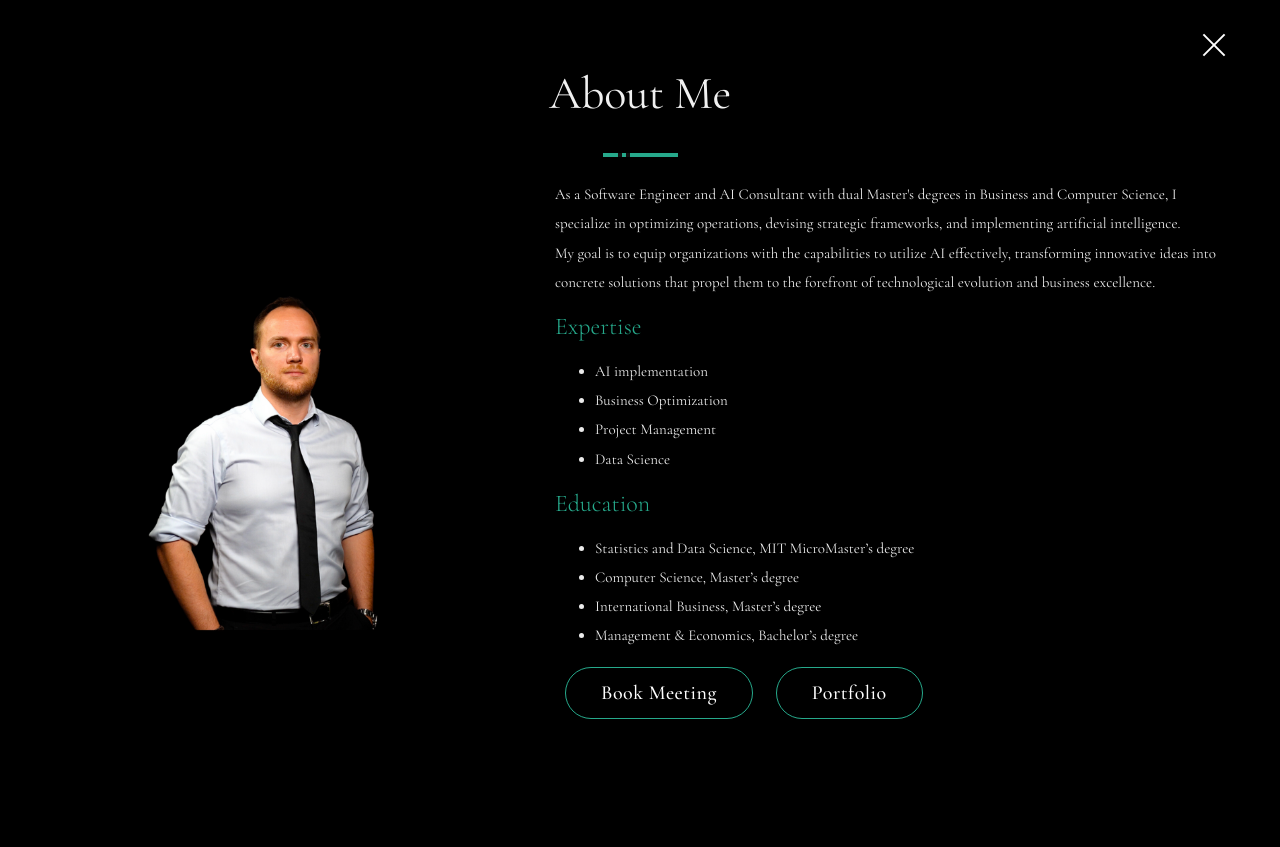
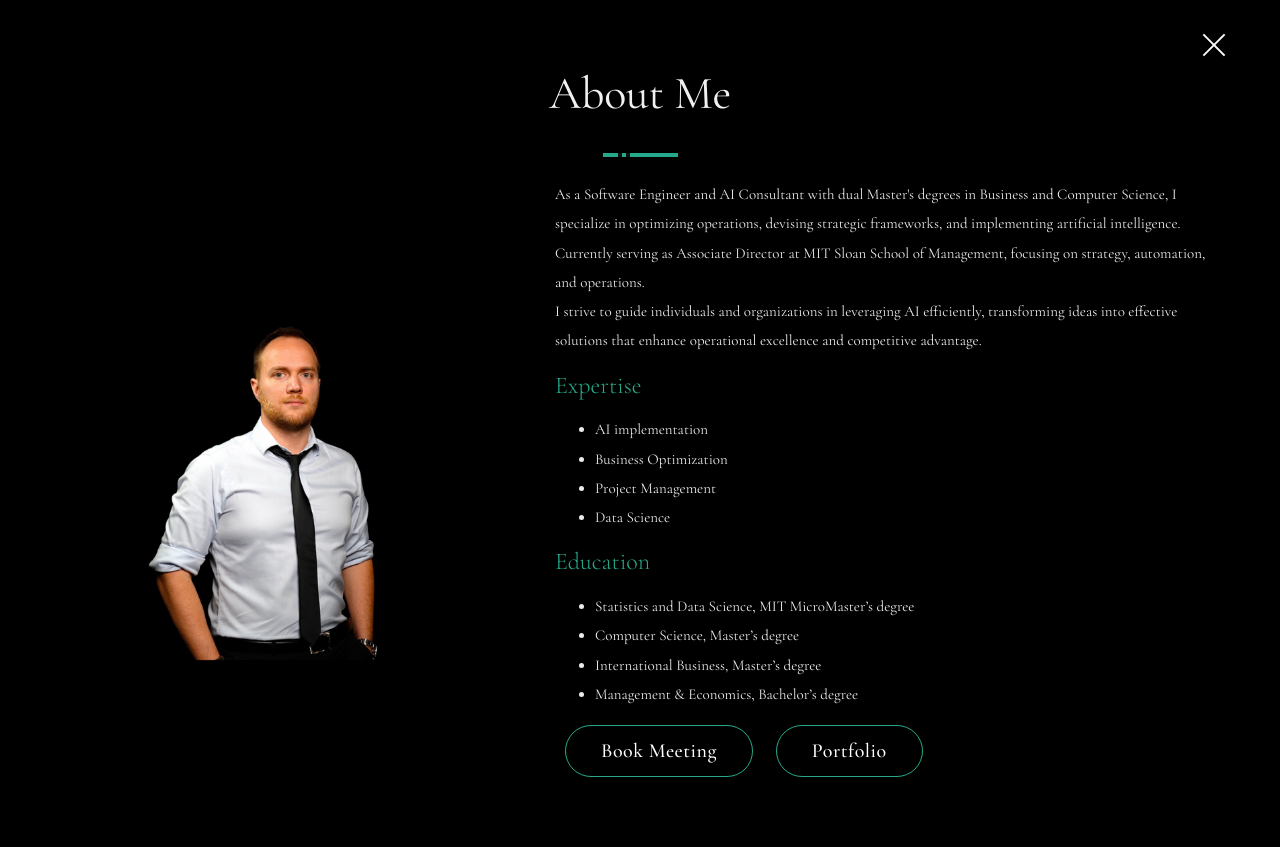
Before and after one commit to AlexKelin/Portfolio_3.0, a Flask app: page / in a window 1280 px wide, after a click on "About". Run offline with Flask 2, Linux system fonts and the light colour scheme; some libraries are stand-ins or nearby versions.

Commit message:
new info

```diff
--- a/templates/index.html
+++ b/templates/index.html
@@ -122,7 +122,7 @@
                 <div class="col-12 col-lg-7 info-content">
                   <div class="content-block">
                     <div class="content-description">
-                      <p>As a Software Engineer and AI Consultant with dual Master's degrees in Business and Computer Science, I specialize in optimizing operations, devising strategic frameworks, and implementing artificial intelligence. <br>My goal is to equip organizations with the capabilities to utilize AI effectively, transforming innovative ideas into concrete solutions that propel them to the forefront of technological evolution and business excellence.</p>
+                      <p>As a Software Engineer and AI Consultant with dual Master's degrees in Business and Computer Science, I specialize in optimizing operations, devising strategic frameworks, and implementing artificial intelligence. <br> Currently serving as Associate Director at MIT Sloan School of Management, focusing on strategy, automation, and operations. <br> I strive to guide individuals and organizations in leveraging AI efficiently, transforming ideas into effective solutions that enhance operational excellence and competitive advantage.</p>
                   <h6 class="content-subtitle">Expertise</h6>
                     <ul>
   <li>AI implementation</li>
```
